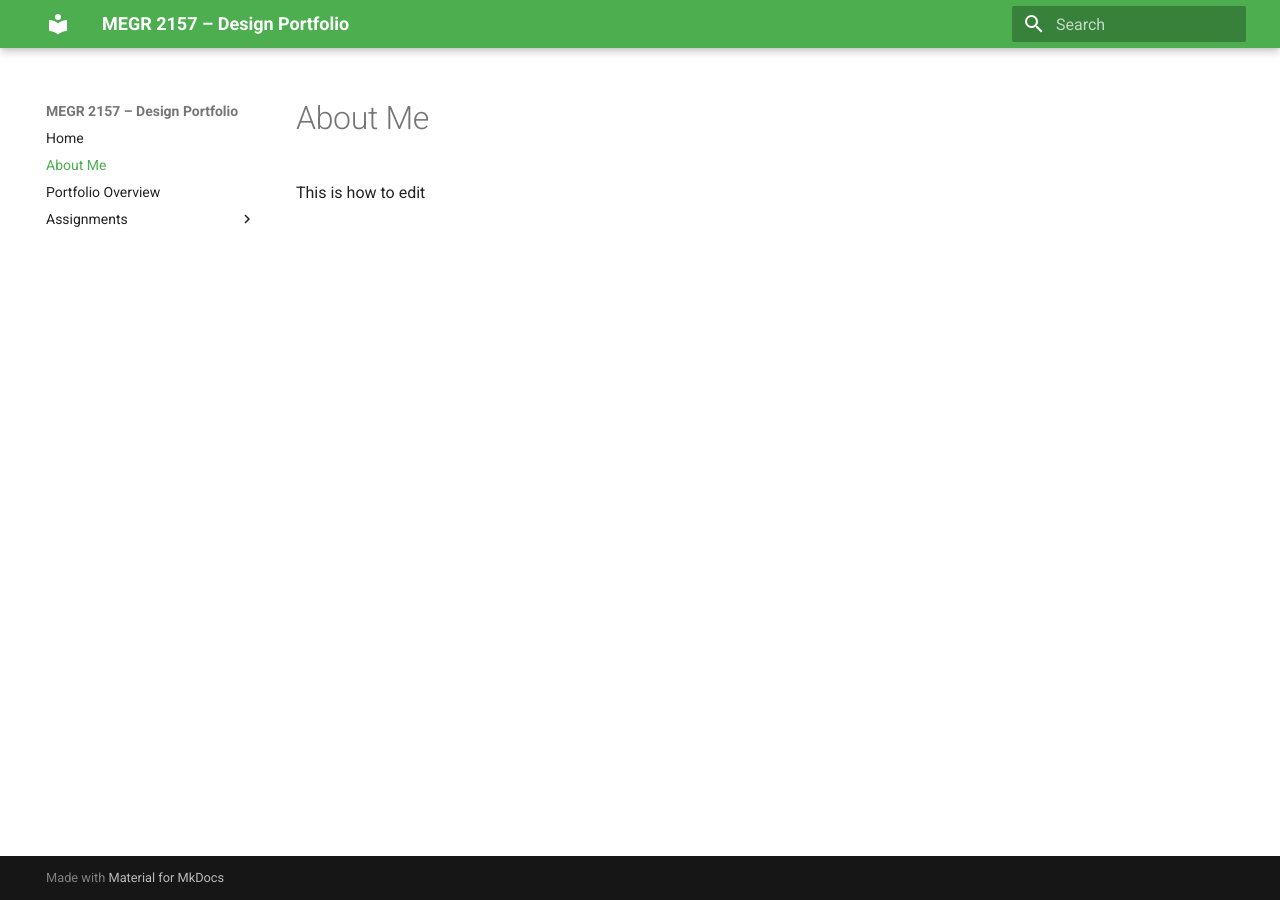
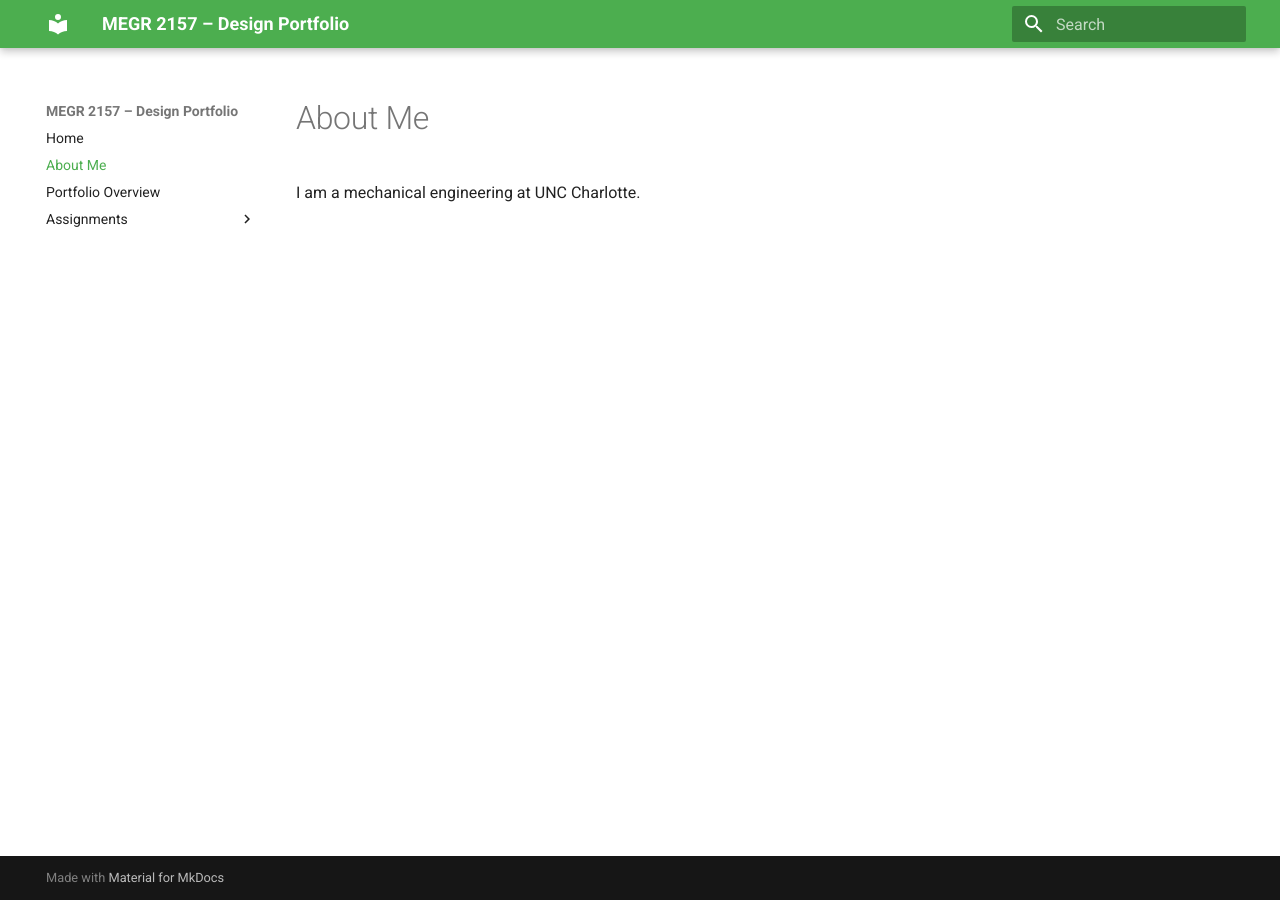
Before and after one commit to roncellis/Roncellis-megr2157-portfolio, an MkDocs documentation site: the page built from docs/aboutme/index.md, in a window 1280 px wide. Built offline with MkDocs 1.6.1 and Material for MkDocs 9.7.7, drawn with Linux system fonts in a browser that asks for light colours.

Commit message:
Update 'About Me' section with personal information

```diff
--- a/docs/aboutme/index.md
+++ b/docs/aboutme/index.md
@@ -1,2 +1,2 @@
 #About Me
-This is how to edit
+I am a mechanical engineering at UNC Charlotte.
```
